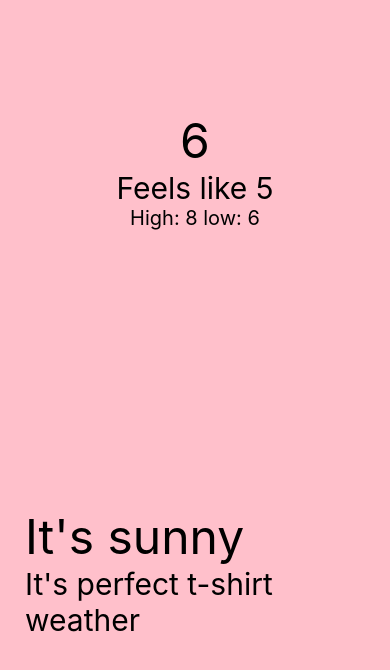
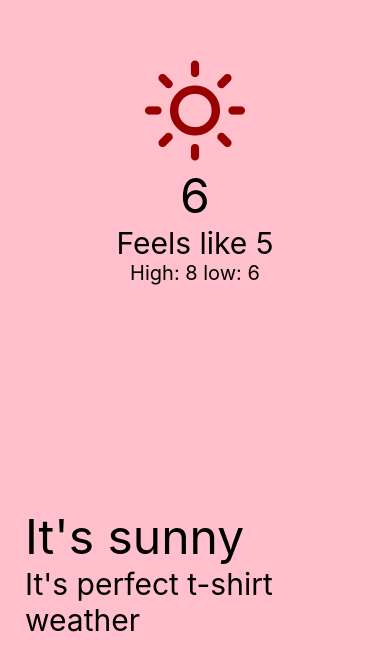
Before and after one commit to zonincodes/shop, a React Native app: screen / in a window 390 px wide. Shown: the part 166-836 px from the top of the page. Built offline with nearby package versions, Linux system fonts and the light colour scheme.

Commit message:
add icons

```diff
--- a/App.tsx
+++ b/App.tsx
@@ -1,11 +1,13 @@
 import React from 'react';
 
 import {View, Text, SafeAreaView, StyleSheet} from 'react-native';
-
+import Icon from 'react-native-vector-icons/Feather';
 const App = () => {
+  const myIcon = <Icon name="sun" size={100} color="#900" />;
   return (
     <SafeAreaView style={styles.wrapper}>
       <View style={styles.container}>
+        {myIcon}
         <Text style={styles.temp}>6</Text>
         <Text style={styles.feels}>Feels like 5</Text>
         <View style={styles.highLowWrapper}>
--- a/package.json
+++ b/package.json
@@ -22,6 +22,7 @@
     "@tsconfig/react-native": "^2.0.2",
     "@types/jest": "^29.2.1",
     "@types/react": "^18.0.24",
+    "@types/react-native-vector-icons": "^6.4.13",
     "@types/react-test-renderer": "^18.0.0",
     "babel-jest": "^29.2.1",
     "eslint": "^8.19.0",
```
Also changed, not shown: .prettierrc.js, 2 other files (tests, documents, lock files or other folders).
